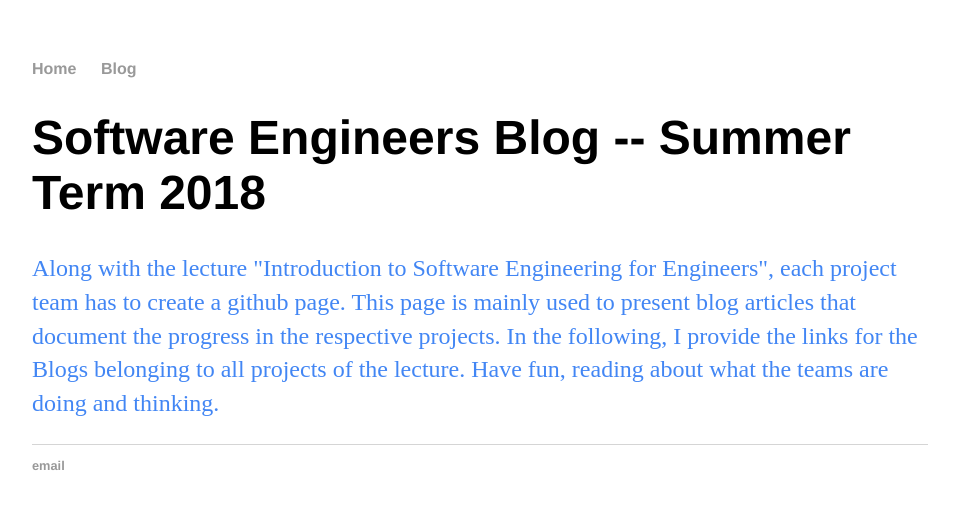
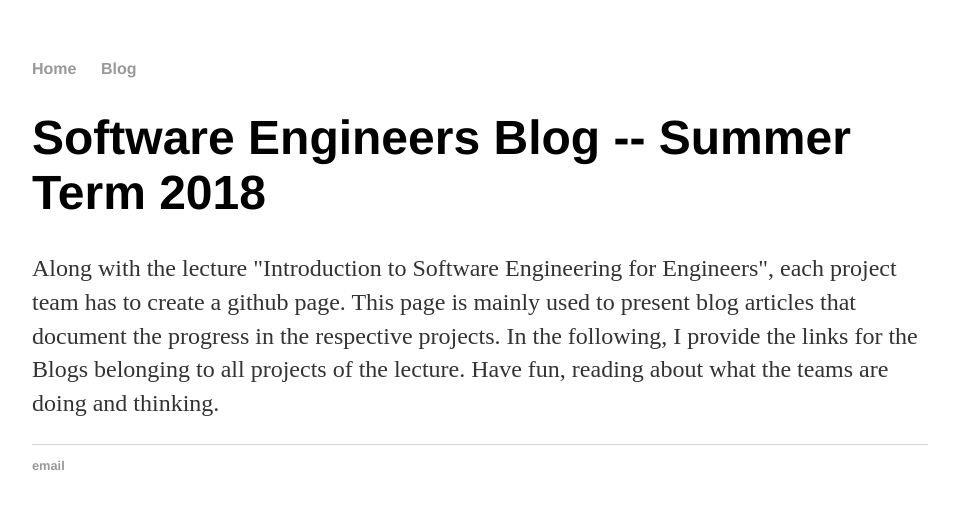
Before and after one commit to NadeemNicoR/TeamProjects, a Jekyll site: the page built from docs/index.html, in a window 1280 px wide. Shown: the top 509 px of the page, without its empty margins (160-1119 px from the left). Built offline with Jekyll 4.4.1, drawn with Linux system fonts in a browser that asks for light colours; a file with an impossible date is left out.

Commit message:
Revert "changes paragraph color to blue"
This reverts commit 2cdd6a06ccde4fddf360c044f63aa71bed73c9a9.

```diff
--- a/docs/css/main.css
+++ b/docs/css/main.css
@@ -26,7 +26,7 @@ h1 {
 p {
     font-size: 1.5em;
     line-height: 1.4em;
-    color: #4286f4;
+    color: #333;
 }
 footer {
     border-top: 1px solid #d5d5d5;
```
